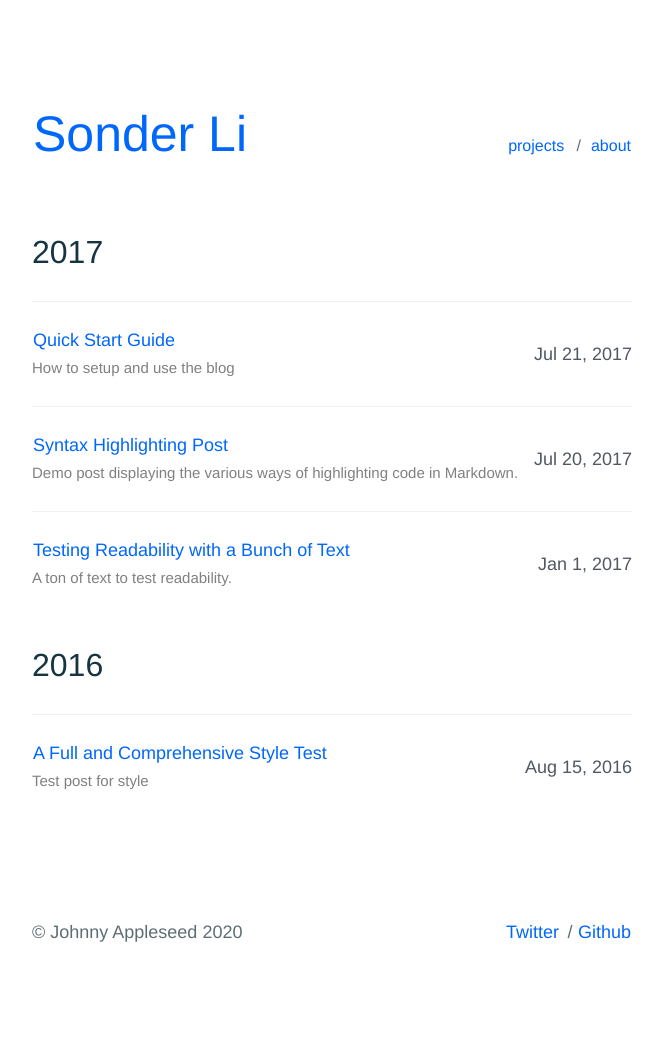
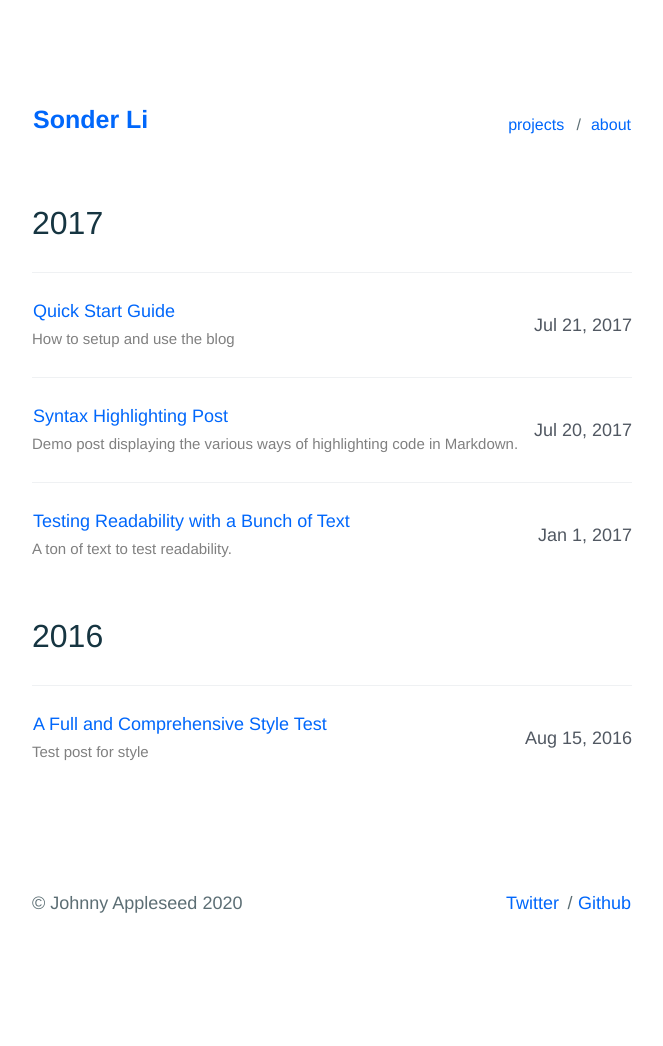
Before and after one commit to sumchuenli/sumchuenli.github.io, a Jekyll site: the page built from index.html, in a window 1280 px wide. Shown: the whole page, without its empty margins (308-971 px from the left). Built offline with Jekyll 4.4.1, drawn with Linux system fonts in a browser that asks for light colours; after the commit the page ends 1017 px from its top, so only the background shows below that.

Commit message:
Update _page.scss

```diff
--- a/_sass/components/_page.scss
+++ b/_sass/components/_page.scss
@@ -8,14 +8,14 @@
      justify-content: space-between;
      align-items: baseline;
 
-     .title {
+     h1 {
          font-size: 2.5em;
          font-weight: bold;
          color: $c-base__02;
          float: left;
      }
 
-     .nav {
+     p {
          font-size: 1.6em;
          margin-top: 10px;
          display: block;
```
